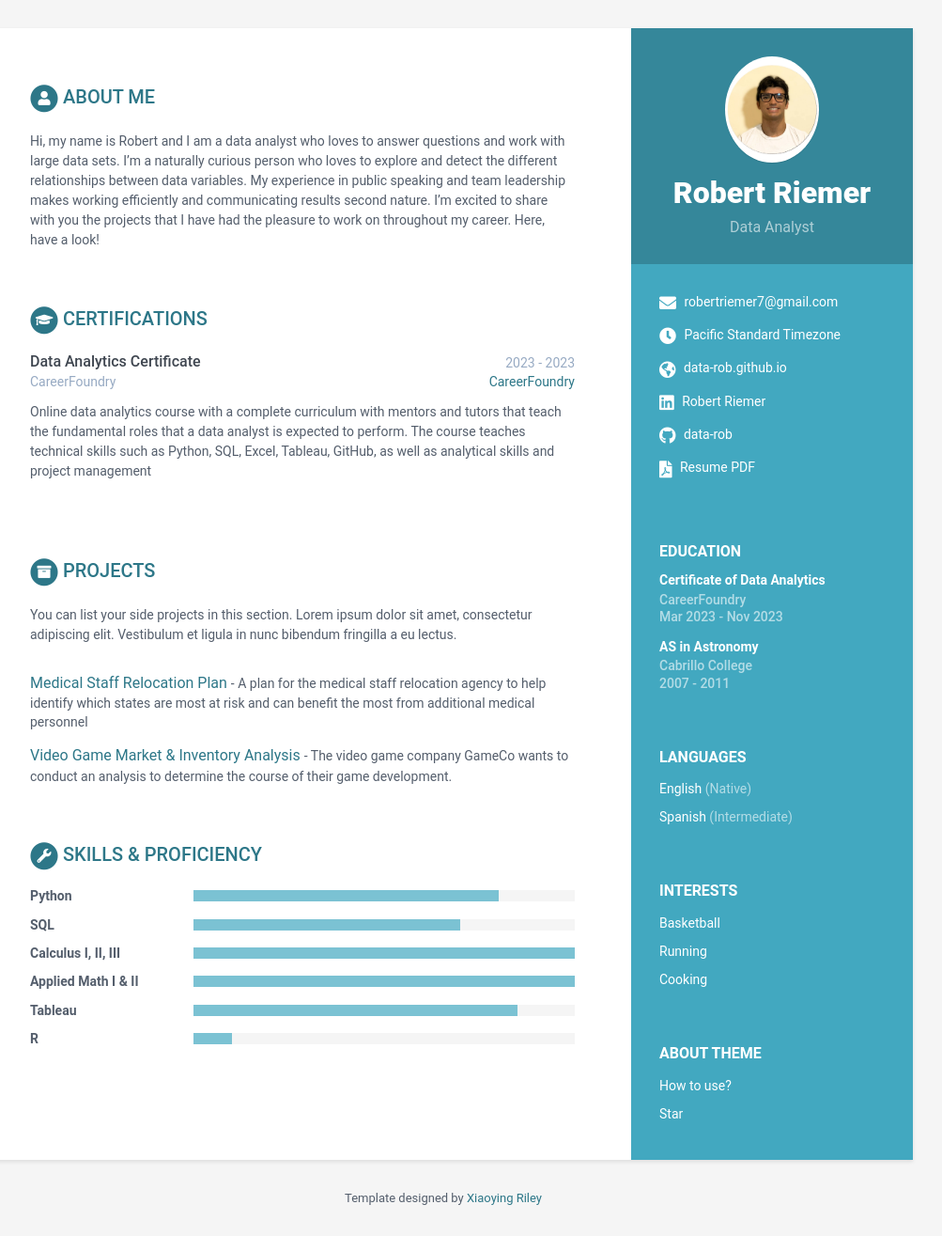
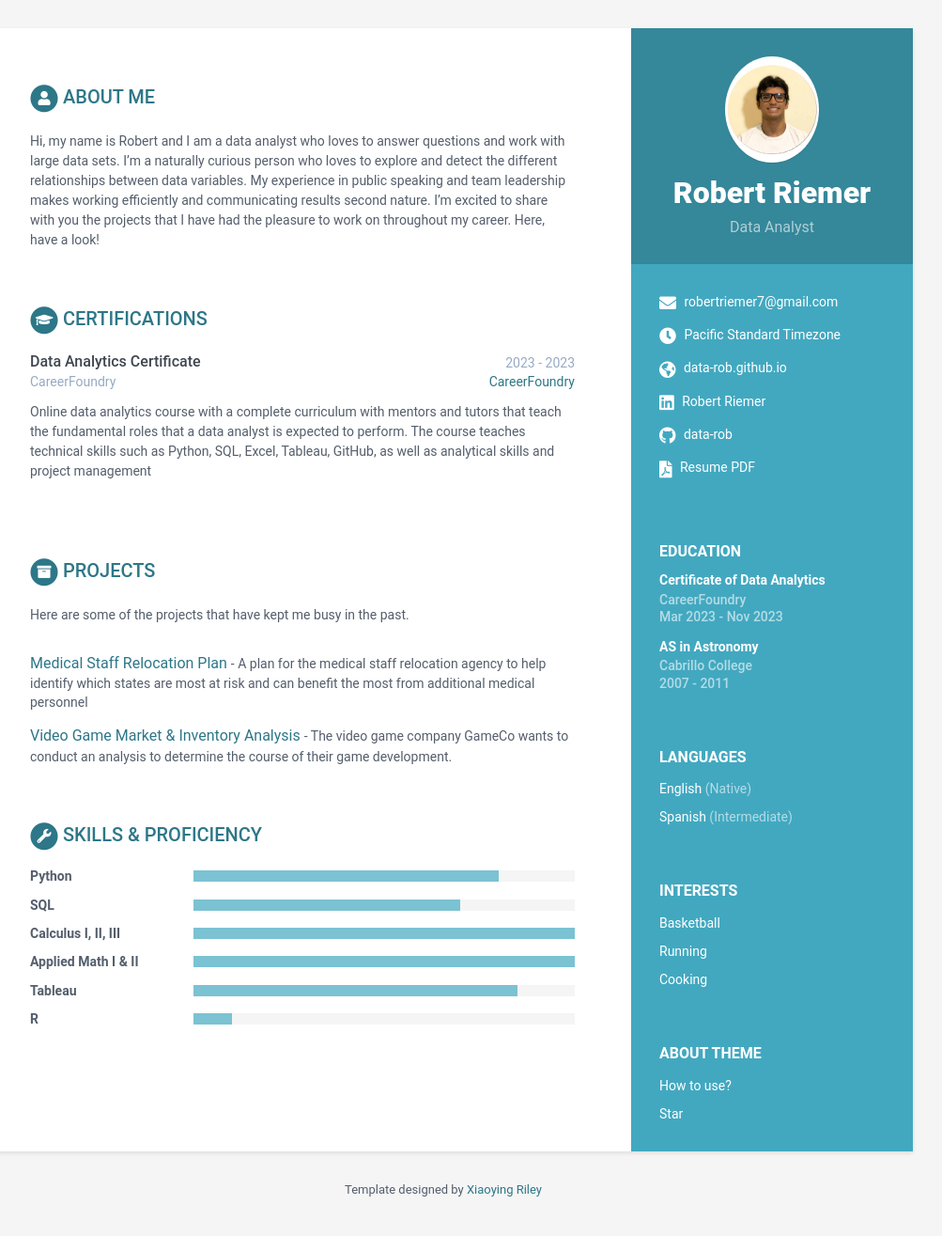
Before and after one commit to data-rob/data-rob.github.io, a Jekyll site: the page built from index.html, in a window 1280 px wide. Shown: the whole page at 94% size, without its empty margins (168-1171 px from the left). Built offline with Jekyll 4.4.1, drawn with Linux system fonts in a browser that asks for light colours.

Commit message:
Update data.yml

```diff
--- a/_data/data.yml
+++ b/_data/data.yml
@@ -108,9 +108,7 @@ certifications:
 projects:
     title: Projects
     intro: >
-      You can list your side projects in this
-      section. Lorem ipsum dolor sit amet, consectetur adipiscing elit.
-      Vestibulum et ligula in nunc bibendum fringilla a eu lectus.
+      Here are some of the projects that have kept me busy in the past.
     assignments:
       - title: Medical Staff Relocation Plan
         photo: assets/images/Case Study/Slide4.JPG
```
